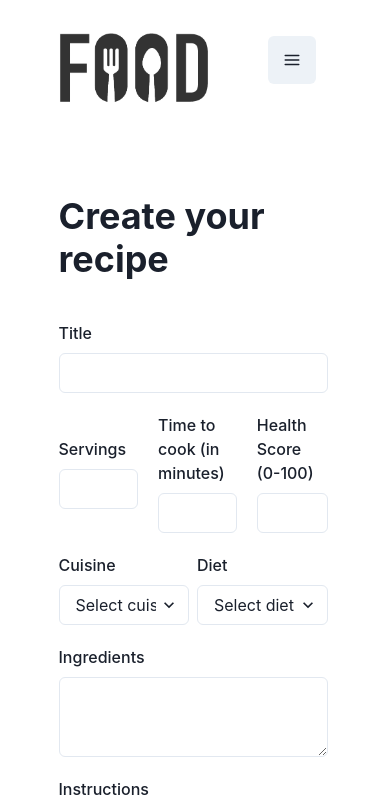
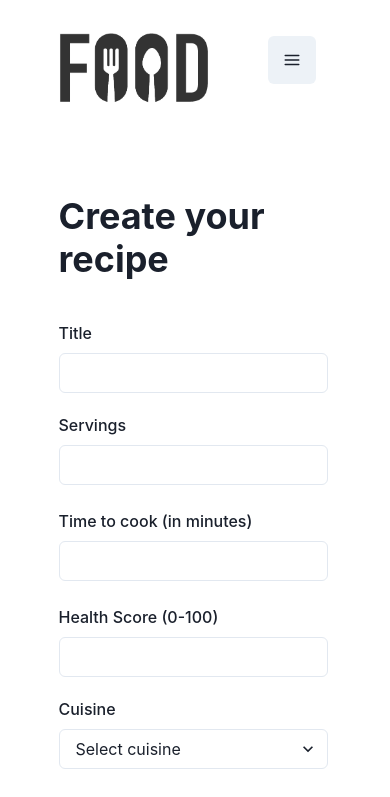
Before and after one commit to danilovmaximov/recepies-app, a Next.js app: page /create-recipe in a window 390 px wide. Shown: the top 797 px of the page. Built offline with nearby package versions, Linux system fonts and the light colour scheme.

Commit message:
Added adaptive recipe create form for mobile users

```diff
--- a/pages/create-recipe.js
+++ b/pages/create-recipe.js
@@ -15,7 +15,7 @@ import {
     VStack,
     HStack,
     useToast,
-    Select, Center, Spinner,
+    Select, Center, Spinner, Flex, Grid,
 } from '@chakra-ui/react';
 import { useDropzone } from 'react-dropzone';
 import SiteWrapper from '@/components/SiteWrapper';
@@ -172,8 +172,8 @@ const CreateRecipe = () => {
                         <FormLabel>Title</FormLabel>
                         <Input name="title" onChange={formik.handleChange} value={formik.values.title} />
                     </FormControl>
-                    <HStack justify="space-between" mb={5}>
-                        <FormControl mr={3}>
+                    <Grid templateColumns={{ base: "1fr", md: "repeat(3, 1fr)" }} gap={6} mb={5}>
+                        <FormControl>
                             <FormLabel>Servings</FormLabel>
                             <Input
                                 name="servings"
@@ -182,7 +182,7 @@ const CreateRecipe = () => {
                                 value={formik.values.servings}
                             />
                         </FormControl>
-                        <FormControl mr={3}>
+                        <FormControl>
                             <FormLabel>Time to cook (in minutes)</FormLabel>
                             <Input
                                 name="readyInMinutes"
@@ -200,9 +200,10 @@ const CreateRecipe = () => {
                                 value={formik.values.healthScore}
                             />
                         </FormControl>
-                    </HStack>
-                    <HStack justify='space-between'>
-                        <FormControl mb={5}>
+                    </Grid>
+
+                    <Grid templateColumns={{ base: "1fr", md: "repeat(2, 1fr)" }} gap={6} mb={5}>
+                        <FormControl>
                             <FormLabel>Cuisine</FormLabel>
                             <Select
                                 name="cuisine"
@@ -217,7 +218,7 @@ const CreateRecipe = () => {
                                 ))}
                             </Select>
                         </FormControl>
-                        <FormControl mb={5}>
+                        <FormControl>
                             <FormLabel>Diet</FormLabel>
                             <Select
                                 name="diet"
@@ -232,8 +233,7 @@ const CreateRecipe = () => {
                                 ))}
                             </Select>
                         </FormControl>
-                    </HStack>
-
+                    </Grid>
                     <FormControl mb={5}>
                         <FormLabel>Ingredients</FormLabel>
                         <Textarea
```
